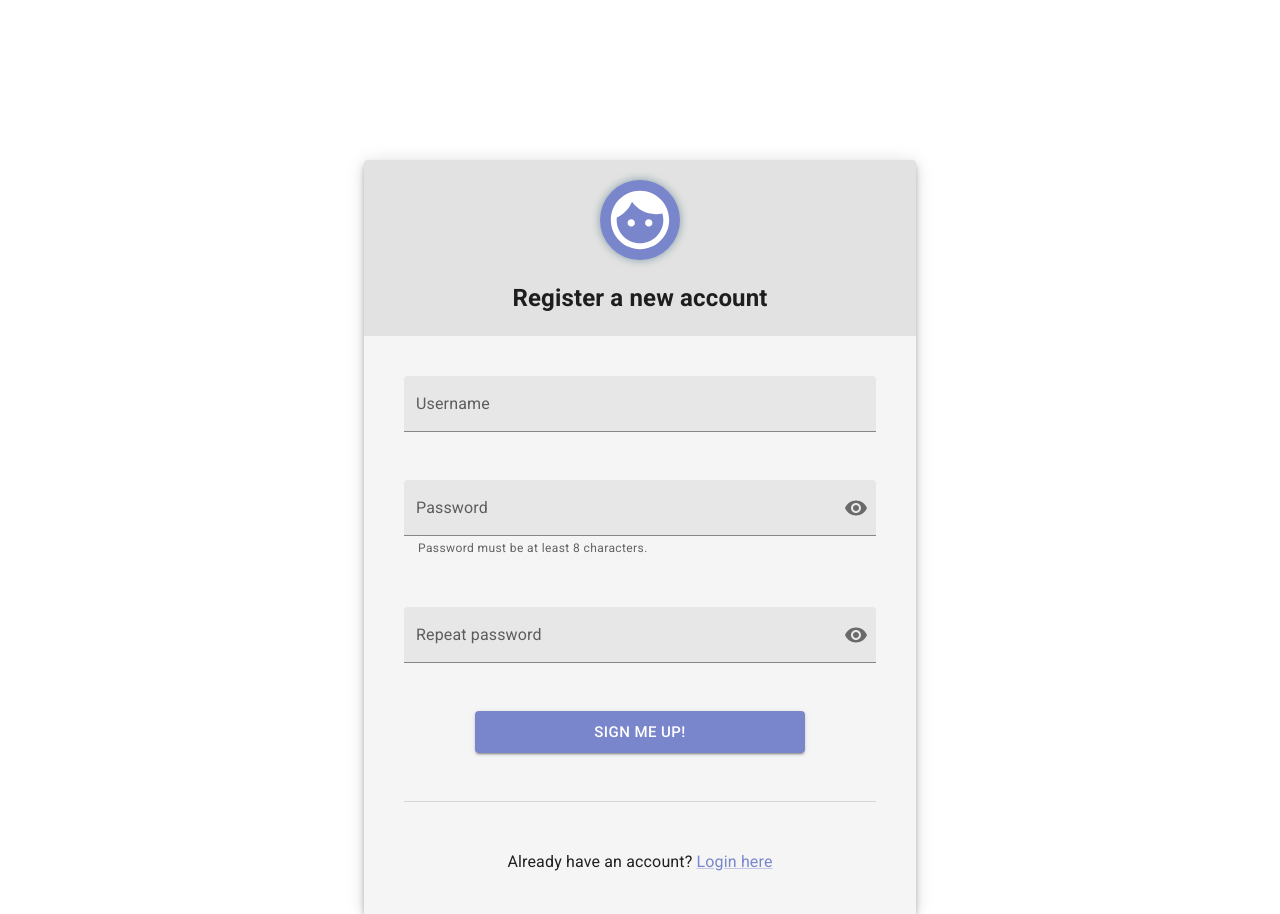
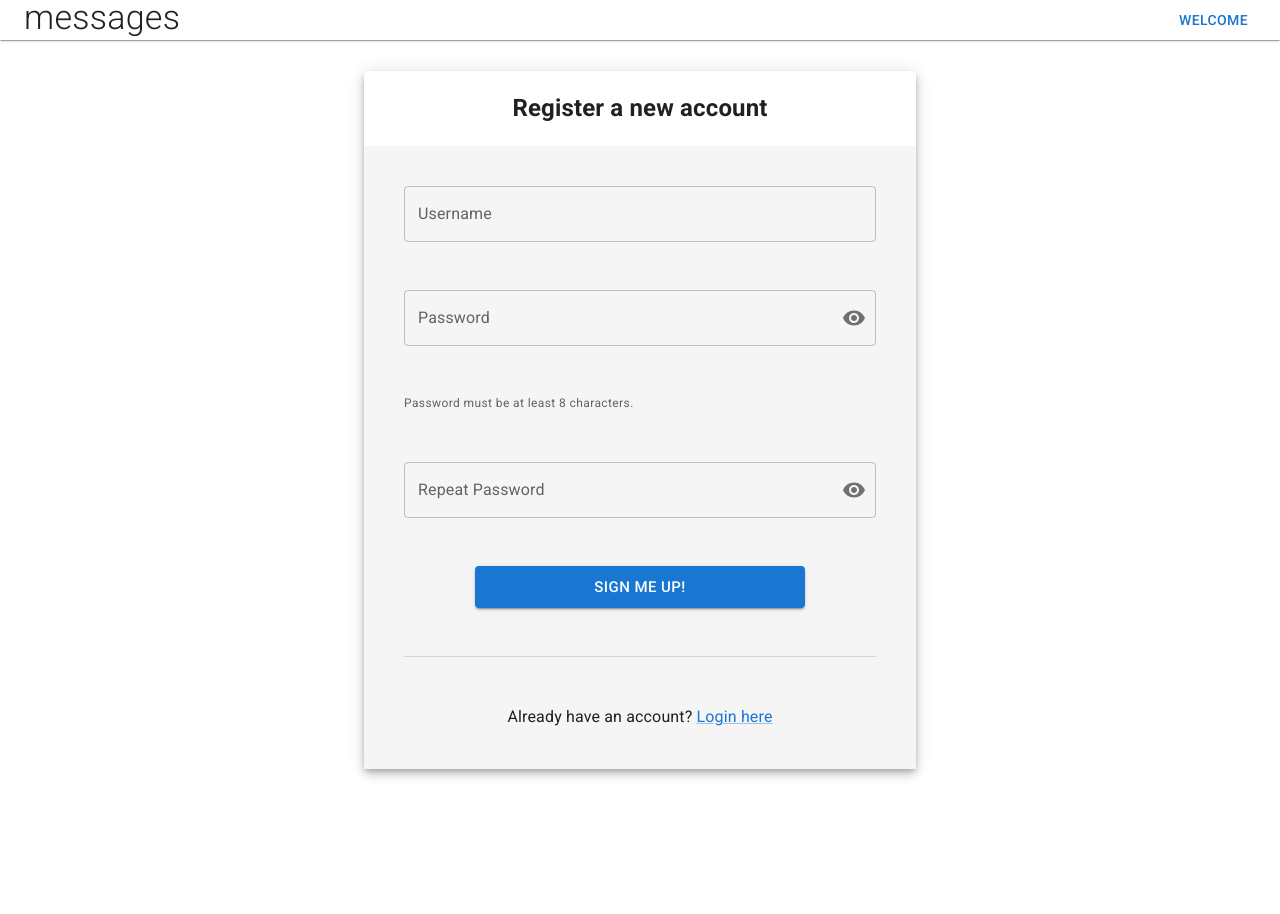
Before and after one commit to karljohanh/messages, a React (Create React App) app in the folder client/: page /signup in a window 1280 px wide. After the commit the page ends 800 px from the top, so only its background shows below. Built offline with nearby package versions, Linux system fonts and the light colour scheme; no server answers.

Commit message:
edits styles, user list WIP

```diff
--- a/client/src/App.js
+++ b/client/src/App.js
@@ -1,8 +1,8 @@
 import { useState, useEffect, createContext } from 'react';
 import CssBaseline from '@mui/material/CssBaseline';
-import { ThemeProvider } from '@mui/material/styles';
-import theme from './styles/theme';
+import Navigation from './components/Navigation/Navigation';
 import Routes from './Routes';
+import { Container } from '@mui/system';
 
 export const UserContext = createContext({});
 
@@ -31,10 +31,18 @@ function App() {
 
   return (
     <UserContext.Provider value={userSession}>
-      <ThemeProvider theme={theme}>
-        <CssBaseline />
+      <CssBaseline />
+      <Navigation />
+      <Container
+        maxWidth={false}
+        sx={{
+          height: '95vh',
+          display: 'flex',
+          justifyContent: 'center',
+        }}
+      >
         {loading ? <>loading...</> : <Routes />}
-      </ThemeProvider>
+      </Container>
     </UserContext.Provider>
   );
 }
--- a/client/src/Routes.js
+++ b/client/src/Routes.js
@@ -1,6 +1,5 @@
 import { useContext } from 'react';
 import { Routes, Route } from 'react-router-dom';
-import * as mui from "@mui/material"
 
 import Login from './components/Login';
 import Signup from './components/Signup';
@@ -12,17 +11,7 @@ function RoutesComp() {
   return (
     <>
       <Routes>
-        {userContext.username && (
-          <Route
-            path="/"
-            element={
-              <>
-                {/* Welcome {userContext.username} */}
-                <Main />
-              </>
-            }
-          />
-        )}
+        {userContext.username && <Route path="/" element={<Main />} />}
         {!userContext.username && (
           <>
             <Route path="/" element={<Login />} />
--- a/client/src/components/Login/index.jsx
+++ b/client/src/components/Login/index.jsx
@@ -11,22 +11,12 @@ import {
   Button,
   Box,
   Divider,
-  Avatar,
   Typography,
   TextField,
-  FilledInput,
   InputAdornment,
   IconButton,
-  InputLabel,
-  FormControl,
-  FormHelperText,
 } from '@mui/material';
-import {
-  Face as FaceIcon,
-  Visibility,
-  VisibilityOff,
-} from '@mui/icons-material';
-import theme from '../../styles/theme';
+import { Visibility, VisibilityOff } from '@mui/icons-material';
 
 // eslint-disable-next-line
 function Login({}) {
@@ -41,7 +31,7 @@ function Login({}) {
     fetchError: false,
     fetchErrorMsg: '',
   });
-  const navigate = useNavigate()
+  const navigate = useNavigate();
 
   const handleChange = (fieldName) => (event) => {
     const currValue = event.target.value;
@@ -103,7 +93,7 @@ function Login({}) {
         password: '',
         showPassword: false,
       });
-      navigate(0)
+      navigate(0);
       return;
     } catch (error) {
       setErrors({
@@ -117,7 +107,10 @@ function Login({}) {
 
   return (
     <>
-      <Container sx={{ marginTop: 'calc(100vh - 50%)' }} maxWidth="xs">
+      <Container
+        maxWidth="xs"
+        sx={{ justifySelf: 'center', alignSelf: 'center' }}
+      >
         <Paper elevation={6}>
           <Container
             maxWidth="sm"
@@ -126,19 +119,8 @@ function Login({}) {
               flexDirection: 'column',
               justifyContent: 'center',
               alignItems: 'center',
-              paddingTop: '20px',
             }}
           >
-            <Avatar
-              sx={{
-                width: 80,
-                height: 80,
-                bgcolor: theme.palette.primary.main,
-                boxShadow: '0px 0px 8px rgba(131,153,167,0.99)',
-              }}
-            >
-              <FaceIcon sx={{ fontSize: 70 }} />
-            </Avatar>
             <h2>Login</h2>
           </Container>
           <Stack
@@ -149,7 +131,7 @@ function Login({}) {
             sx={{ bgcolor: '#f5f5f6', padding: '40px' }}
           >
             <TextField
-              variant="filled"
+              variant="outlined"
               type="username"
               label="Username"
               value={values.username}
@@ -157,15 +139,15 @@ function Login({}) {
               error={errors.username}
             />
 
-            <FormControl variant="filled">
-              <InputLabel htmlFor="password-field">Password</InputLabel>
-              <FilledInput
-                id="password-field"
-                type={values.showPassword ? 'text' : 'password'}
-                value={values.password}
-                onChange={handleChange('password')}
-                error={errors.password}
-                endAdornment={
+            <TextField
+              variant="outlined"
+              type={values.showPassword ? 'text' : 'password'}
+              label="Password"
+              value={values.password}
+              onChange={handleChange('password')}
+              error={errors.password}
+              InputProps={{
+                endAdornment: (
                   <InputAdornment position="end">
                     <IconButton
                       aria-label="toggle password visibility"
@@ -175,9 +157,9 @@ function Login({}) {
                       {values.showPassword ? <VisibilityOff /> : <Visibility />}
                     </IconButton>
                   </InputAdornment>
-                }
-              />
-            </FormControl>
+                ),
+              }}
+            />
             <Box
               sx={{
                 display: 'flex',
@@ -187,8 +169,9 @@ function Login({}) {
               <Button
                 variant="contained"
                 size="large"
-                type="submit"
+                type="button"
                 disabled={errors.username || errors.password}
+                onClick={handleSubmit}
                 sx={{
                   minWidth: '70%',
                 }}
@@ -196,10 +179,9 @@ function Login({}) {
                 Login
               </Button>
             </Box>
-            {errors.fetchError && (
-              <FormHelperText error>{errors.fetchErrorMsg}</FormHelperText>
-            )}
+
             <Divider />
+
             <Typography paragraph align="center">
               Don't have an account yet?{' '}
               <Link component={RouterLink} to="/signup">
--- /dev/null
+++ b/client/src/components/Main/Users.jsx
@@ -0,0 +1,7 @@
+import React from 'react';
+
+const Users = () => {
+  return <div>Users</div>;
+};
+
+export default Users;
--- a/client/src/components/Main/index.jsx
+++ b/client/src/components/Main/index.jsx
@@ -1,25 +1,29 @@
-import React, { useEffect, useState } from 'react';
-import { useNavigate } from "react-router-dom"
+import React, { useEffect, useState, useContext } from 'react';
+import { useNavigate } from 'react-router-dom';
 import { io } from 'socket.io-client';
 import { Stack } from '@mui/material';
 
-import MessageList from "./MessageList"
-import SendMessage from "./SendMessage"
-import Rooms from "./Rooms"
+import MessageList from './MessageList';
+import SendMessage from './SendMessage';
+import Rooms from './Rooms';
+import Users from './Users';
+import { UserContext } from '../../App';
+
+let socket;
 
 const Main = () => {
-    const socket = io("http://localhost:5005/").connect();
+  const userContext = useContext(UserContext);
   const [rooms, setRooms] = useState({});
   const [notifications, setNotifications] = useState({});
-    const [currentRoom, setCurrentRoom] = useState("");
+  const [currentRoom, setCurrentRoom] = useState('');
 
-    const navigate = useNavigate()
+  const navigate = useNavigate();
 
   function handleChangeRoom(room) {
     setCurrentRoom(room);
-      setNotifications(notifications => ({
+    setNotifications((notifications) => ({
       ...notifications,
-        [room]: 0
+      [room]: 0,
     }));
   }
 
@@ -32,34 +36,40 @@ const Main = () => {
         'Content-Type': 'application/json',
       },
     });
-    navigate(0)
+    navigate(0);
   };
 
   // Just nu går man med i alla rum här
   useEffect(() => {
-      console.log("kör")
-      socket.emit("join_room")
-      socket.on("list_chatRooms", (allRooms) => {
-        console.log(allRooms)
-        let tempRooms = {}
-        allRooms.forEach(room => {
-            tempRooms[room] = []
+    socket = io('http://localhost:5005/').connect();
+    socket.emit('join_room');
+    socket.on('list_chatRooms', (allRooms) => {
+      let tempRooms = {};
+      allRooms.forEach((room) => {
+        tempRooms[room] = [];
       });
-        setRooms(tempRooms)
-      })
-    }, [])
+      setRooms(tempRooms);
+    });
+    localStorage.setItem('userName', userContext.username);
+    console.log(socket.id);
+    socket.emit('newUser', {
+      username: userContext.username,
+      socketID: socket.id,
+    });
+    // eslint-disable-next-line
+  }, []);
 
   useEffect(() => {
     socket.on('receive_message', ({ room, ...message }) => {
-          console.log("receive_message: ", message)
-        setRooms(rooms => {
+      console.log('receive_message: ', message);
+      setRooms((rooms) => {
         const messages = [...(rooms[room] || []), message];
         return { ...rooms, [room]: messages };
       });
       if (room !== currentRoom) {
-          setNotifications(notifications => ({
+        setNotifications((notifications) => ({
           ...notifications,
-            [room]: (notifications[room] || 0) + 1
+          [room]: (notifications[room] || 0) + 1,
         }));
       }
     });
@@ -67,18 +77,32 @@ const Main = () => {
     return () => {
       socket.off('receive_message');
     };
+    // eslint-disable-next-line
   }, [currentRoom]);
 
   return (
-    <Stack direction="row" style={{height: "100vh"}}>
+    <Stack
+      sx={{
+        mt: '1rem',
+        mb: '1rem',
+        flexDirection: 'row',
+        width: '90vw',
+      }}
+    >
       <Stack flex="1">
-        <Rooms rooms={rooms} handleChangeRoom={handleChangeRoom} notifications={notifications} handleLogout={handleLogout}/>
+        <Rooms
+          rooms={rooms}
+          handleChangeRoom={handleChangeRoom}
+          notifications={notifications}
+          handleLogout={handleLogout}
+        />
       </Stack>
-      <Stack flex="3" sx={{height: "95%"}}>
+      <Stack flex="3">
         <MessageList messages={rooms[currentRoom] || []} />
-        <SendMessage room={currentRoom} socket={socket}/>
+        <SendMessage room={currentRoom} socket={socket} />
       </Stack>
       <Stack flex="1">
+        <Users />
       </Stack>
     </Stack>
   );
--- /dev/null
+++ b/client/src/components/Navigation/Navigation.jsx
@@ -0,0 +1,79 @@
+import React from 'react';
+import { useNavigate } from 'react-router-dom';
+import { Paper, Typography, Button, Menu, MenuItem } from '@mui/material';
+import { Container } from '@mui/system';
+import { useContext } from 'react';
+import { UserContext } from '../../App';
+
+const Navigation = () => {
+  const userContext = useContext(UserContext);
+  const navigate = useNavigate();
+
+  const [anchorEl, setAnchorEl] = React.useState(null);
+  const open = Boolean(anchorEl);
+  const handleClick = (event) => {
+    setAnchorEl(event.currentTarget);
+  };
+  const handleClose = () => {
+    setAnchorEl(null);
+  };
+
+  const handleLogout = async (event) => {
+    event.preventDefault();
+
+    await fetch('/api/logout', {
+      method: 'DELETE',
+      headers: {
+        'Content-Type': 'application/json',
+      },
+    });
+    navigate(0);
+  };
+
+  return (
+    <Paper elevation={1} square>
+      <Container
+        maxWidth={false}
+        sx={{
+          height: '5vh',
+          display: 'flex',
+          flexDirection: 'row',
+          justifyContent: 'space-between',
+          alignItems: 'center',
+        }}
+      >
+        <Typography
+          variant="h4"
+          sx={{ marginTop: '-5px', fontWeight: 'light' }}
+        >
+          messages
+        </Typography>
+        <Button
+          id="profile-button"
+          aria-controls={open ? 'basic-menu' : undefined}
+          aria-haspopup="true"
+          aria-expanded={open ? 'true' : undefined}
+          onClick={handleClick}
+        >
+          {userContext.username && userContext.username}
+          {!userContext.username && <p>Welcome</p>}
+        </Button>
+        {userContext.username && (
+          <Menu
+            id="profile-menu"
+            anchorEl={anchorEl}
+            open={open}
+            onClose={handleClose}
+            MenuListProps={{
+              'aria-labelledby': 'profile-button',
+            }}
+          >
+            <MenuItem onClick={handleLogout}>Sign Out</MenuItem>
+          </Menu>
+        )}
+      </Container>
+    </Paper>
+  );
+};
+
+export default Navigation;
--- a/client/src/components/Signup/index.jsx
+++ b/client/src/components/Signup/index.jsx
@@ -10,22 +10,13 @@ import {
   Button,
   Box,
   Divider,
-  Avatar,
   Typography,
   TextField,
-  FilledInput,
   InputAdornment,
   IconButton,
-  InputLabel,
-  FormControl,
   FormHelperText,
 } from '@mui/material';
-import {
-  Face as FaceIcon,
-  Visibility,
-  VisibilityOff,
-} from '@mui/icons-material';
-import theme from '../../styles/theme';
+import { Visibility, VisibilityOff } from '@mui/icons-material';
 
 function Signup() {
   const [values, setValues] = useState({
@@ -128,7 +119,10 @@ function Signup() {
 
   return (
     <>
-      <Container sx={{ marginTop: 'calc(100vh - 50%)' }} maxWidth="sm">
+      <Container
+        maxWidth="sm"
+        sx={{ justifySelf: 'center', alignSelf: 'center' }}
+      >
         <Paper elevation={6}>
           <Container
             maxWidth="sm"
@@ -137,19 +131,8 @@ function Signup() {
               flexDirection: 'column',
               justifyContent: 'center',
               alignItems: 'center',
-              paddingTop: '20px',
             }}
           >
-            <Avatar
-              sx={{
-                width: 80,
-                height: 80,
-                bgcolor: theme.palette.primary.main,
-                boxShadow: '0px 0px 8px rgba(131,153,167,0.99)',
-              }}
-            >
-              <FaceIcon sx={{ fontSize: 70 }} />
-            </Avatar>
             <h2>Register a new account</h2>
           </Container>
           <Stack
@@ -160,7 +143,7 @@ function Signup() {
             sx={{ bgcolor: '#f5f5f6', padding: '40px' }}
           >
             <TextField
-              variant="filled"
+              variant="outlined"
               type="username"
               label="Username"
               value={values.username}
@@ -169,15 +152,15 @@ function Signup() {
               helperText={errors.username && 'Please insert a valid username.'}
             />
 
-            <FormControl variant="filled">
-              <InputLabel htmlFor="password-field">Password</InputLabel>
-              <FilledInput
-                id="password-field"
+            <TextField
+              variant="outlined"
               type={values.showPassword ? 'text' : 'password'}
+              label="Password"
               value={values.password}
               onChange={handleChange('password')}
               error={errors.password}
-                endAdornment={
+              InputProps={{
+                endAdornment: (
                   <InputAdornment position="end">
                     <IconButton
                       aria-label="toggle password visibility"
@@ -187,24 +170,22 @@ function Signup() {
                       {values.showPassword ? <VisibilityOff /> : <Visibility />}
                     </IconButton>
                   </InputAdornment>
-                }
+                ),
+              }}
             />
 
             <FormHelperText error={errors.password}>
               Password must be at least 8 characters.
             </FormHelperText>
-            </FormControl>
 
-            <FormControl variant="filled">
-              <InputLabel htmlFor="password-repeat-field">
-                Repeat password
-              </InputLabel>
-              <FilledInput
-                id="password-repeat-field"
+            <TextField
+              variant="outlined"
               type={values.showRepeatPassword ? 'text' : 'password'}
+              label="Repeat Password"
               value={values.repeatPassword}
               onChange={handleChange('repeatPassword')}
-                endAdornment={
+              InputProps={{
+                endAdornment: (
                   <InputAdornment position="end">
                     <IconButton
                       aria-label="toggle password visibility"
@@ -218,14 +199,14 @@ function Signup() {
                       )}
                     </IconButton>
                   </InputAdornment>
-                }
+                ),
+              }}
             />
             {errors.repeatPassword && (
               <FormHelperText error={errors.repeatPassword}>
                 Password must be the same as above
               </FormHelperText>
             )}
-            </FormControl>
             <Box
               sx={{
                 display: 'flex',
--- a/client/src/index.js
+++ b/client/src/index.js
@@ -5,9 +5,9 @@ import App from './App';
 
 const root = ReactDOM.createRoot(document.getElementById('root'));
 root.render(
-  <React.StrictMode>
-    <BrowserRouter>
-      <App />
-    </BrowserRouter>
-  </React.StrictMode>
+  // <React.StrictMode>
+  <BrowserRouter>
+    <App />
+  </BrowserRouter>
+  // </React.StrictMode>
 );
--- a/client/src/styles/theme.js
+++ b/client/src/styles/theme.js
@@ -3,26 +3,10 @@ import { createTheme, responsiveFontSizes } from '@mui/material/styles';
 let theme = createTheme({
   palette: {
     primary: {
-      main: '#7986cb',
-      light: '#aab6fe',
-      dark: '#49599a',
+      main: '#3f3434',
+      light: '#eeeeee',
+      dark: '#393939',
       contrastText: '#fff',
-    },
-    secondary: {
-      main: '#4db6ac',
-      light: '#82e9de',
-      dark: '#00867d',
-      contrastText: '#fff',
-    },
-  },
-  components: {
-    MuiPaper: {
-      styleOverrides: {
-        root: {
-          backgroundColor: '#e1e2e1',
-          // backgroundColor: '#F5F5F6',
-        },
-      },
     },
   },
 });
```
Also changed, not shown: client/src/components/Main/Message.jsx (+12 -17 lines), client/src/components/Main/Rooms.jsx (+32 -16 lines), client/src/components/Main/SendMessage.jsx (+19 -12 lines), 1 other file (tests, documents, lock files or other folders). Lines whose indentation alone changed are shown as unchanged.
